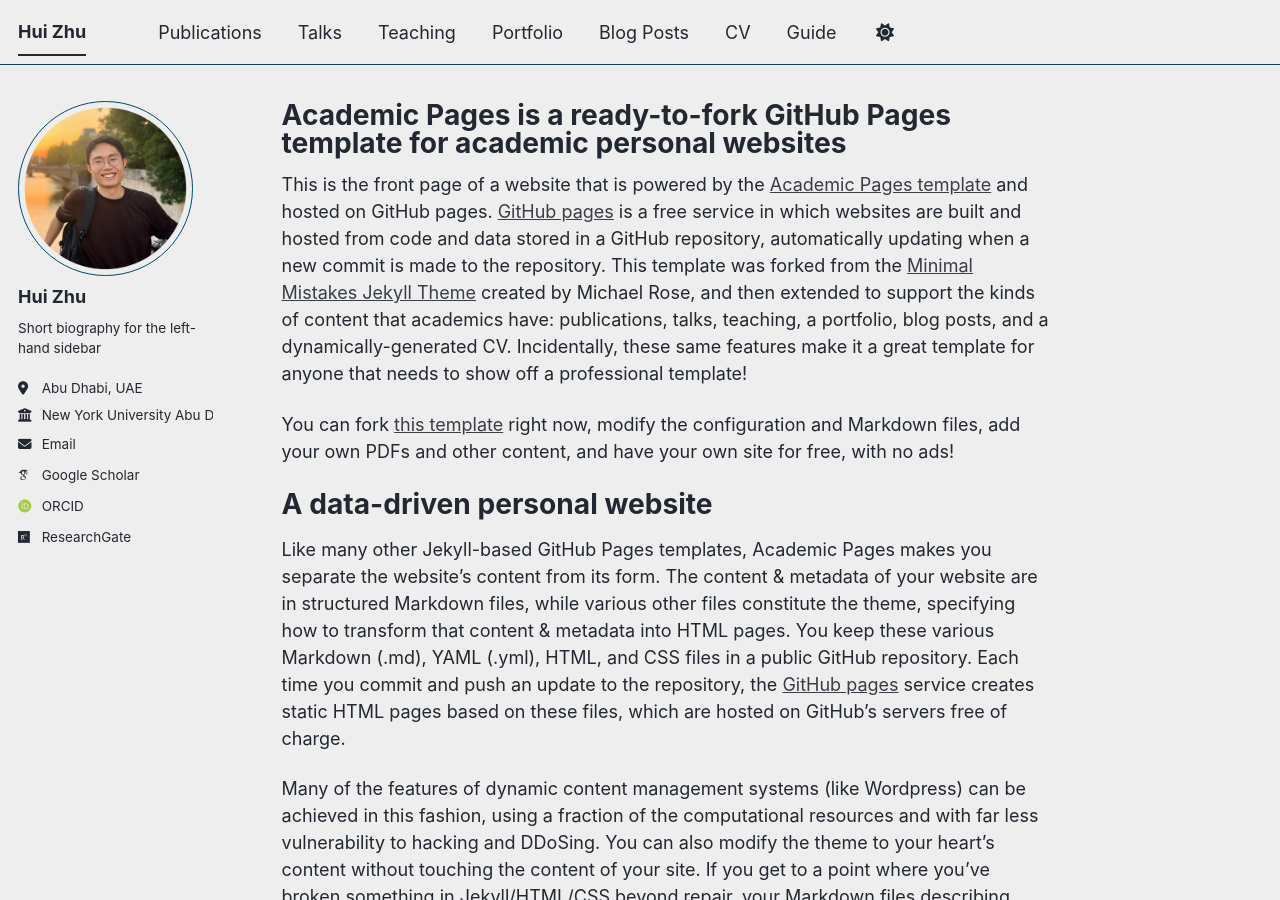
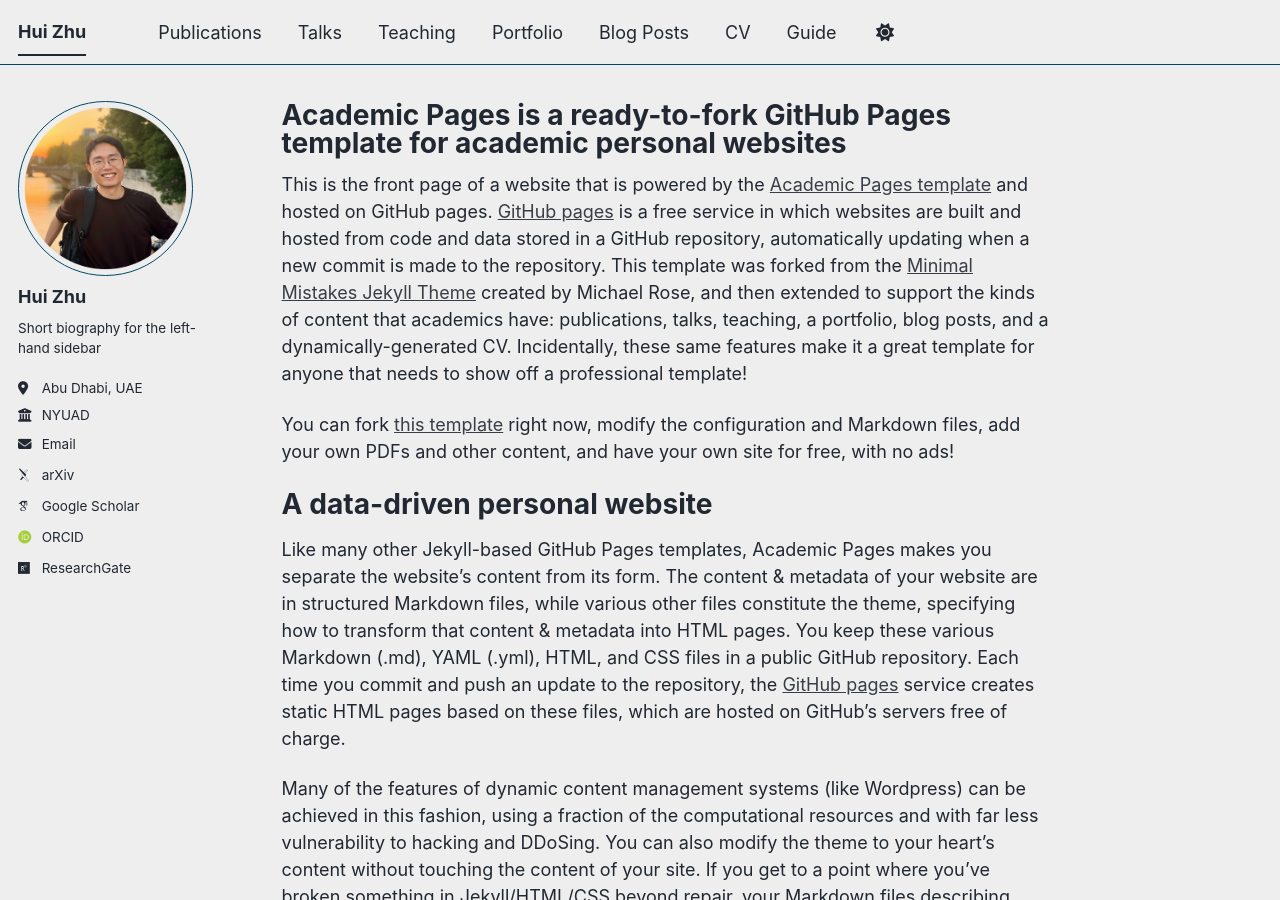
Before and after one commit to hui-math/hui-math.github.io, a Jekyll site: the page built from _pages/about.md, in a window 1280 px wide and 900 px high. Built offline with Jekyll 4.4.1, drawn with Linux system fonts in a browser that asks for light colours; some web fonts are replaced; a script bundle is joined from its source files by our own code; library files that are not in the unit come from our copies; some of the changed lines change nothing that is shown.

Commit message:
added arxiv link

```diff
--- a/_config.yml
+++ b/_config.yml
@@ -1,50 +1,41 @@
-# Welcome to Jekyll!
-#
-# This config file is meant for settings that affect your entire site, values
-# which you are expected to set up once and rarely need to edit after that.
-# For technical reasons, this file is *NOT* reloaded automatically when you use
-# `jekyll serve -l -H localhost`. If you change this file, please restart the
-# server process.
-
 # Basic Site Settings
-locale                   : "en-US"
-site_theme               : "air" # The available themes options are "default", "air", "sunrise", "mint", "dirt" and "contrast"
-title                    : "Hui Zhu"
-title_separator          : "-"
-name                     : &name "Hui Zhu"
-description              : &description "Your Name's academic portfolio"   # Update this with a general description of your site, this is the default if not overridden by a page
-url                      : https://hui-math.github.io # The base hostname & protocol for your site e.g. "https://[your GitHub username].github.io",
-                                                           # or if you already have some other page hosted on Github then use "https://[your GitHub username].github.io/[Your Repo Name]"
-baseurl                  : "" # the subpath of your site, e.g. "/blog"
-repository               : "hui-math/hui-math.github.io"
+locale : "en-US"
+site_theme : "air" # "default", "air", "sunrise", "mint", "dirt"， "contrast"
+title : "Hui Zhu"
+title_separator : "-"
+name : &name "Hui Zhu"
+description : &description "Your Name's academic portfolio"   # Update this with a general description of your site, this is the default if not overridden by a page
+url : https://hui-math.github.io
+baseurl : "" # the subpath of your site, e.g. "/blog"
+repository : "hui-math/hui-math.github.io"
 
 # Site Author - The following control what appear as part of the author content on the side bar.
-#               If a field is blank the icon and link will not appear, otherwise it will be shown.
-#               Additional customization can be done by editing /_includes/author-profile.html
+# If a field is blank the icon and link will not appear, otherwise it will be shown.
+# Additional customization can be done by editing /_includes/author-profile.html
 author:
   # Biographic information
-  avatar           : "hui-paris-profile.png"
-  name             : "Hui Zhu"
-  pronouns         : # example: "she/her"
-  bio              : "Short biography for the left-hand sidebar"
-  location         : "Abu Dhabi, UAE"
-  employer         : "New York University Abu Dhabi"
-  uri              : # URL
-  email            : "hui.zhu@nyu.edu"
+  avatar : "hui-paris-profile.png"
+  name : "Hui Zhu"
+  #pronouns : # example: "she/her"
+  bio : "Short biography for the left-hand sidebar"
+  location : "Abu Dhabi, UAE"
+  employer : "NYUAD"
+  #uri : # URL
+  email : "hui.zhu@nyu.edu"
 
   # Academic websites
-  #academia         : # URL
-  arxiv            : # URL - Update with the correct link to your profile
-  googlescholar    : "https://scholar.google.com/citations?user=fq2lGiwAAAAJ"
+  #academia : # URL
+  arxiv : "https://arxiv.org/a/zhu_h_4.html"
+  googlescholar : "https://scholar.google.com/citations?user=fq2lGiwAAAAJ"
   #inspire-hep      : # URL
   #impactstory      : # URL
-  orcid            : "https://orcid.org/0000-0003-1716-1807"
+  orcid : "https://orcid.org/0000-0003-1716-1807"
   #semantic         : # URL
   #ssrn             : # URL
-  #pubmed           : "https://www.ncbi.nlm.nih.gov/pubmed/?term=john+snow"
-  researchgate     : "https://www.researchgate.net/profile/Hui-Zhu-18"
-  #scopus           : # URL
-  #zotero           : # URL
+  #pubmed : "https://www.ncbi.nlm.nih.gov/pubmed/?term=john+snow"
+  researchgate : "https://www.researchgate.net/profile/Hui-Zhu-18"
+  #scopus: # URL
+  #zotero : # URL
 
 
   # Repositories and software development
```
